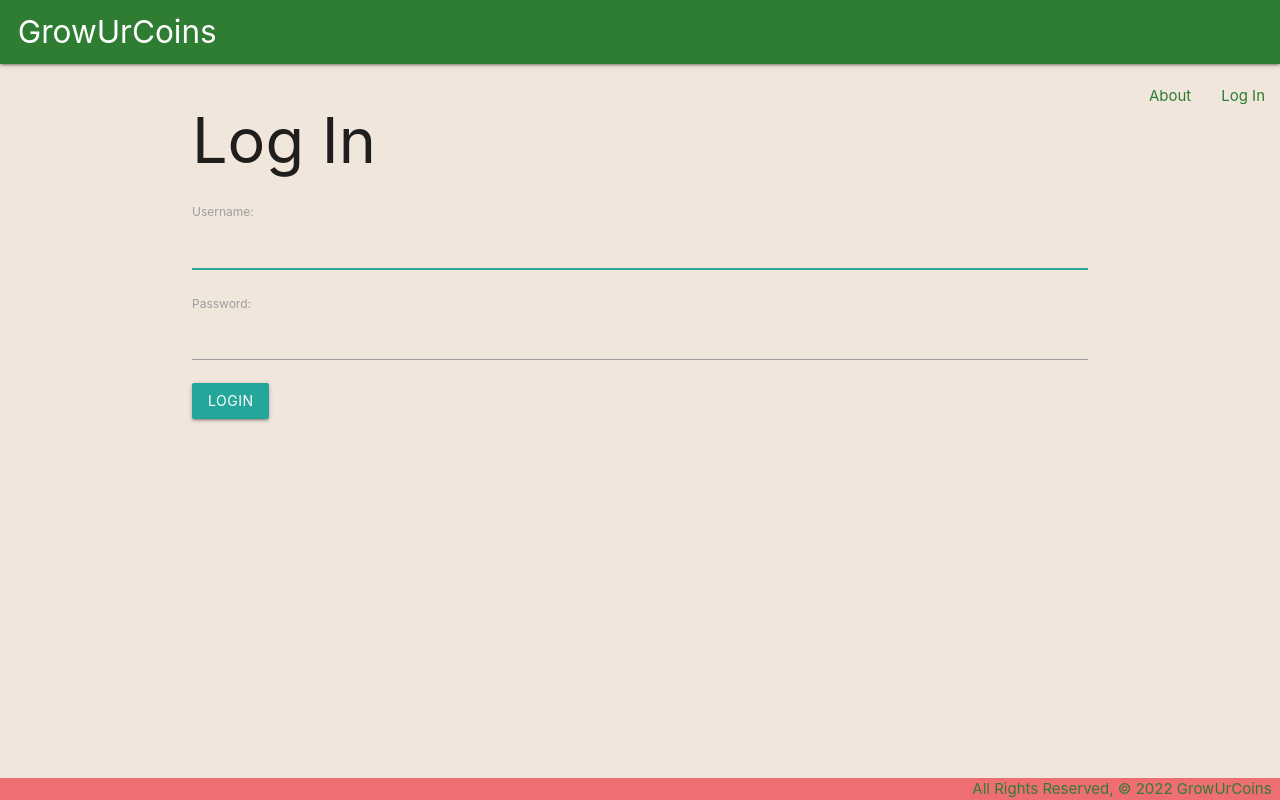
After one commit to gabevela/growUrCoins, a Django app: page /accounts/login/ in a window 1280 px wide. The commit adds this page. Run offline with Django 4.2, Linux system fonts and the light colour scheme; parts of the project's set-up code (start-up, migrations or seed data) failed here and were passed over.

Commit message:
registration

```diff
--- a/growurcoins/growurcoins/settings.py
+++ b/growurcoins/growurcoins/settings.py
@@ -119,6 +119,12 @@ USE_TZ = True
 
 STATIC_URL = 'static/'
 
+# Add this variable to specify where successful logins should redirect to
+LOGIN_REDIRECT_URL = '/growurcoins/'
+
+# Add this variable to specify where logging out redirects to
+LOGOUT_REDIRECT_URL = '/'
+
 # Default primary key field type
 # https://docs.djangoproject.com/en/4.0/ref/settings/#default-auto-field
 
--- a/growurcoins/growurcoins/urls.py
+++ b/growurcoins/growurcoins/urls.py
@@ -19,4 +19,5 @@ from django.urls import path, include
 urlpatterns = [
     path('admin/', admin.site.urls),
     path('', include('main_app.urls')),
+    path('accounts/', include('django.contrib.auth.urls')),
 ]
--- a/growurcoins/main_app/models.py
+++ b/growurcoins/main_app/models.py
@@ -33,6 +33,8 @@ class Ad(models.Model): #this model is missing the FK, user_id from the usertabl
     user = models.ForeignKey(User, on_delete=models.CASCADE, default=1)   # <-- one user can have many ads
     # , default=1) <-- this asigns a defaul user id of '1' to existing ads)
 
+
+
     def __str__(self):
         return self.ad_title
 
--- a/growurcoins/main_app/templates/base.html
+++ b/growurcoins/main_app/templates/base.html
@@ -20,13 +20,18 @@
         <br>
 
         <ul id="nav-mobile" class="right green-text text-darken-3">
-          <li><a class="green-text text-darken-3" href="/growurcoins">Home</a></li>
-          <li><a class="green-text text-darken-3" href="/growurcoins/new">Profile</a></li>
-          <!-- new markup below -->
-          <li><a class="green-text text-darken-3" href="/growurcoins/new">Post Ad</a></li>
-          <li><a class="green-text text-darken-3" href="/growurcoins/new">My Cart</a></li>
+
           <li><a class="green-text text-darken-3" href="/about">About</a></li>
-
+          {% if user.is_authenticated %}
+            <li><a class="green-text text-darken-3" href="/growurcoins">Home</a></li>
+            <li><a class="green-text text-darken-3" href="/growurcoins/new">Profile</a></li>
+            <!-- new markup below -->
+            <li><a class="green-text text-darken-3" href="/growurcoins/new">Post Ad</a></li>
+            <li><a class="green-text text-darken-3" href="/growurcoins/new">My Cart</a></li>
+            <li><a class="green-text text-darken-3" href="{% url 'logout' %}">Log Out</a></li>
+          {% else %}
+            <li><a class="green-text text-darken-3" href="{% url 'login' %}">Log In</a></li>
+          {% endif %}
         </ul>
       </div>
     </nav>
--- /dev/null
+++ b/growurcoins/main_app/templates/registration/login.html
@@ -0,0 +1,13 @@
+{% extends 'base.html' %}
+{% block content %}
+
+<h1>Log In</h1>
+<!-- Add the login form -->
+<form method="post" action="{% url 'login' %}">
+  {% csrf_token %}
+  {{ form.as_p }}
+  <input type="submit" class="btn" value="login">
+  <input type="hidden" name="next" value="{{ next }}">
+</form>
+
+{% endblock %}
--- a/growurcoins/main_app/urls.py
+++ b/growurcoins/main_app/urls.py
@@ -10,5 +10,5 @@ urlpatterns = [
  path('growurcoins/create', views.grow_create, name='create'), #this will save the "create ad" form into the database
  path('growurcoins/<int:ad_id>/delete', views.grow_delete, name='delete'),   #Delete a specific Ad
  path('growurcoins/<int:ad_id>/add_photo/', views.add_photo, name='add_photo'), #add photo in new
-
+ path('accounts/signup/', views.signup, name='signup'),
 ]
```
Also changed, not shown: growurcoins/main_app/views.py (+7 -0 lines).
